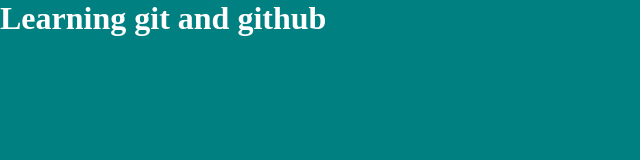
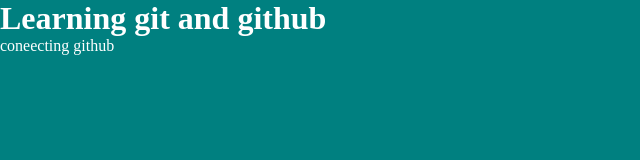
Before and after one commit to janaVukHana/itbootcamp, a plain HTML site: page public/index.html in a window 1280 px wide. Shown: the whole page, without its empty margins (0-640 px from the left). Drawn offline with Linux system fonts and the light colour scheme.

Commit message:
add new paragraph

```diff
--- a/public/index.html
+++ b/public/index.html
@@ -13,6 +13,7 @@
     <body>
         <div class="container">
             <h1>Learning git and github</h1>
+            <p>coneecting github</p>
         </div>
     </body>
 
```
